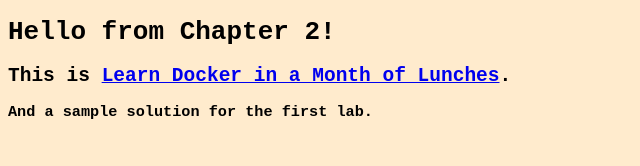
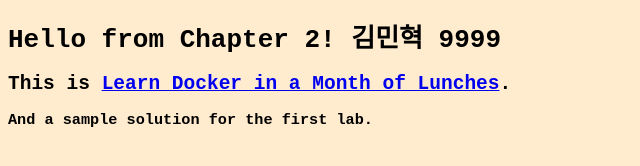
Before and after one commit to 6month22days/doker-ex2, a plain HTML site: page index.html in a window 1280 px wide. Shown: the whole page, without its empty margins (0-640 px from the left). Drawn offline with Linux system fonts and the light colour scheme.

Commit message:
Update index.html

```diff
--- a/index.html
+++ b/index.html
@@ -2,7 +2,7 @@
 <html>
     <body style="background-color: blanchedalmond; font-family: monospace">
         <h1>
-            Hello from Chapter 2!
+            Hello from Chapter 2! 김민혁 9999
         </h1>
         <h2>
             This is <a href="https://www.manning.com/books/learn-docker-in-a-month-of-lunches">Learn Docker in a Month of Lunches</a>.
```
